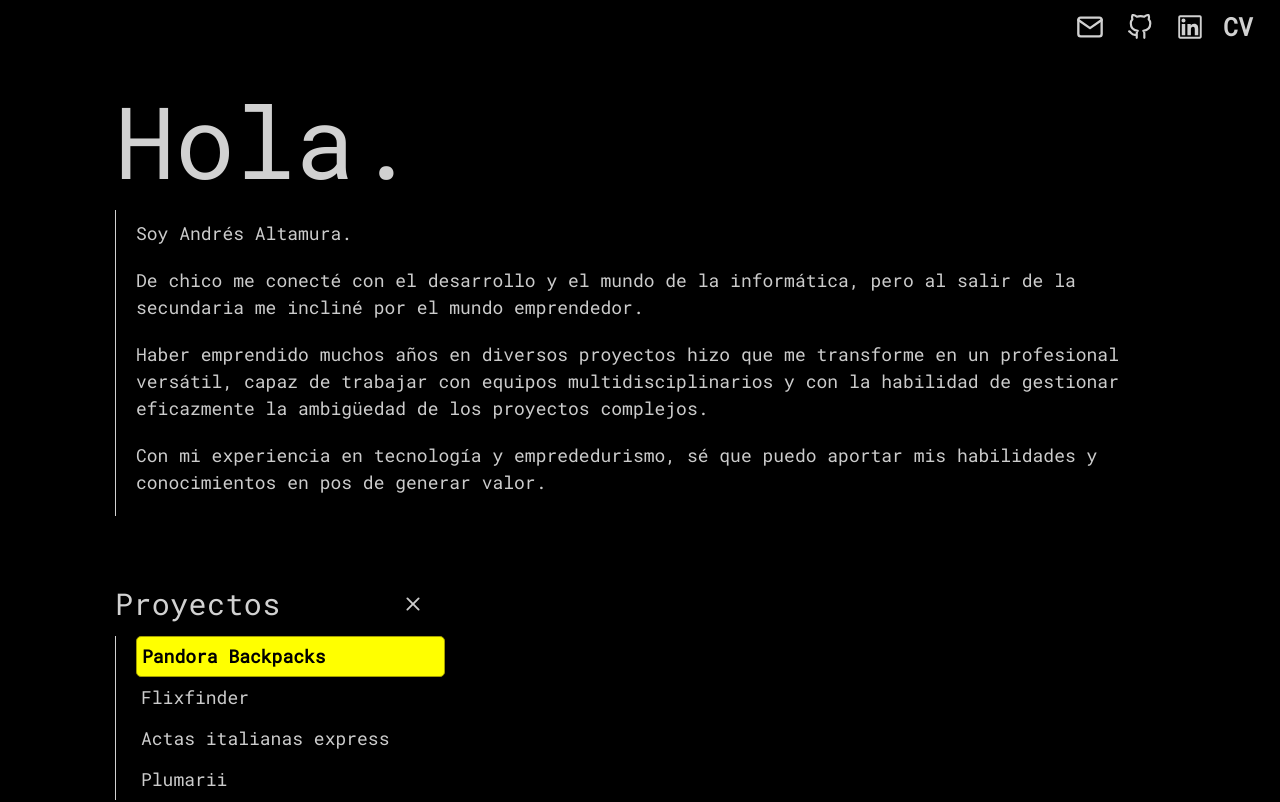
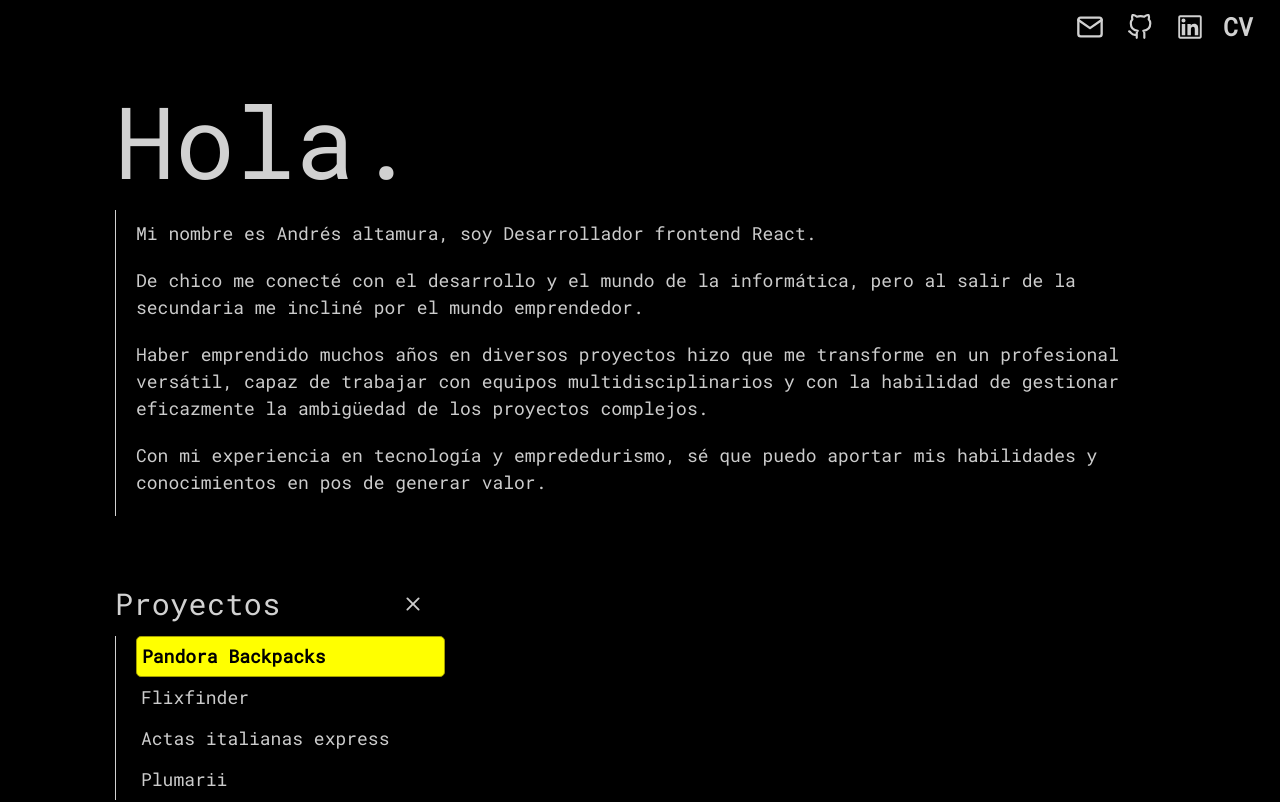
Before and after one commit to estebanaltamura/portfolio, a React (Create React App) app: page /home in a window 1280 px wide. Shown: the top 802 px of the page. Built offline with nearby package versions, Linux system fonts and the light colour scheme.

Commit message:
actualizacion

```diff
--- a/src/components/Welcome/Welcome.js
+++ b/src/components/Welcome/Welcome.js
@@ -5,7 +5,7 @@ export const Welcome = () => {
     <div className="welcomeContainer">
       <h2 className="welcomeTitle">Hola.</h2>
       <div className="paragraphsContainer">
-        <p className="welcomeParagraphs">Soy Andrés Altamura.
+        <p className="welcomeParagraphs">Mi nombre es Andrés altamura, soy Desarrollador frontend React.
         </p>
         <p className="welcomeParagraphs">
           De chico me conecté con el desarrollo y el mundo de la informática, pero al salir de la secundaria me incliné por el mundo emprendedor.
```
